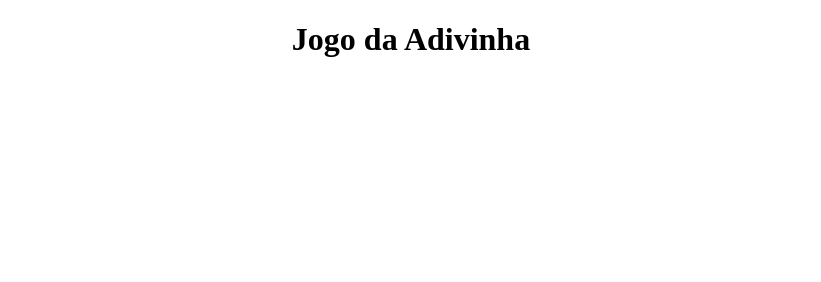
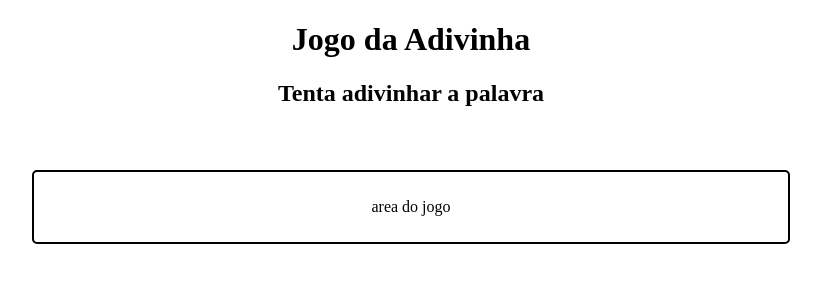
Before and after one commit to Cruxzit/Adivinha-a-Palavra-PWC, a plain HTML site: page index.html in a window 1280 px wide. Shown: the whole page, without its empty margins (229-1050 px from the left). Drawn offline with Linux system fonts and the light colour scheme.

Commit message:
area do jogo

```diff
--- a/CSS/estilo.css
+++ b/CSS/estilo.css
@@ -2,3 +2,16 @@
     text-align: center;
     align-items: center;
 }
+
+.area_jogo{
+    text-align: center;
+    align-items: center;
+    border: 2px;
+    border-color: black;
+    border-radius: 5px;
+    border-style: solid;
+    padding: 10px;
+    margin-top: 5%;
+    margin-left: 20%;
+    margin-right: 20%;
+}
--- a/index.html
+++ b/index.html
@@ -11,6 +11,11 @@
 <body>
     <div class="titulo">
     <h1>Jogo da Adivinha</h1>
+    <h2>Tenta adivinhar a palavra</h2>
+    </div>
+
+    <div class="area_jogo">
+        <p>area do jogo</p>
     </div>
 </body>
 
```
